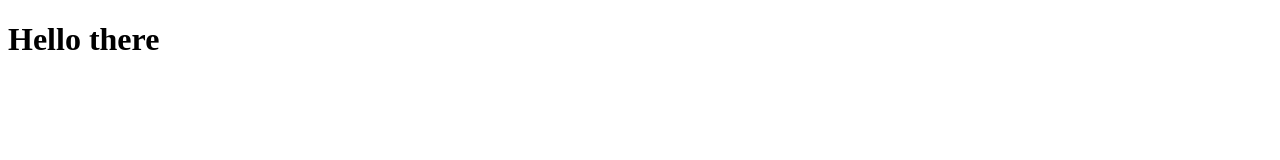
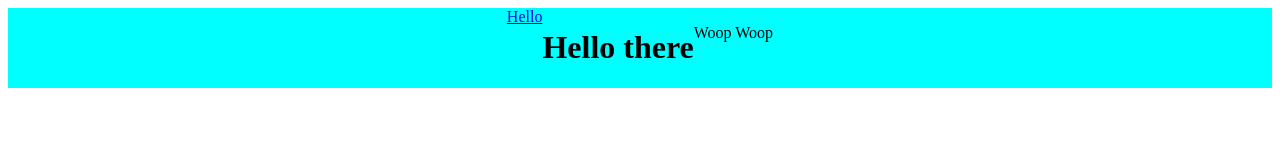
Before and after one commit to cody-brock/cody-brock.github.io, a plain HTML site: page index.html in a window 1280 px wide. Drawn offline with Linux system fonts and the light colour scheme.

Commit message:
added styles.css, adds some random bits into the html page

```diff
--- a/index.html
+++ b/index.html
@@ -9,14 +9,19 @@
         <title>Cody Brock</title>
         <meta name="description" content="">
         <meta name="viewport" content="width=device-width, initial-scale=1">
-        <link rel="stylesheet" href="">
+        <link rel="stylesheet" href="styles.css">
     </head>
     <body>
         <!--[if lt IE 7]>
             <p class="browsehappy">You are using an <strong>outdated</strong> browser. Please <a href="#">upgrade your browser</a> to improve your experience.</p>
         <![endif]-->
+        <div class='wrapper'>
+            <a href="https://google.com">Hello</a>
+            <h1>Hello there</h1> </a>
+            <p>Woop Woop</p>
 
-        <h1>Hello there</h1>
+
+        </div>
 
         <script src="" async defer></script>
     </body>
--- /dev/null
+++ b/styles.css
@@ -0,0 +1,6 @@
+.wrapper {
+    display: flex;
+    justify-content: center;
+    background-color: aqua;
+    font: red;
+}
```
